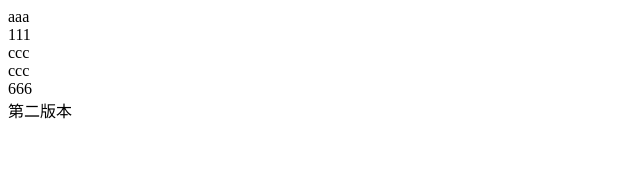
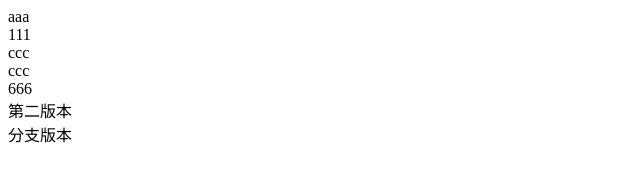
Before and after one commit to amazingeil/test29, a plain HTML site: page index.html in a window 1280 px wide. Shown: the full height of the page, 0-640 px from the left. Drawn offline with Linux system fonts and the light colour scheme.

Commit message:
分支版本

```diff
--- a/index.html
+++ b/index.html
@@ -13,5 +13,7 @@
     <div>ccc</div>
     <div>666</div>
     <div>第二版本</div>
+
+    <div>分支版本</div>
 </body>
 </html>
```
